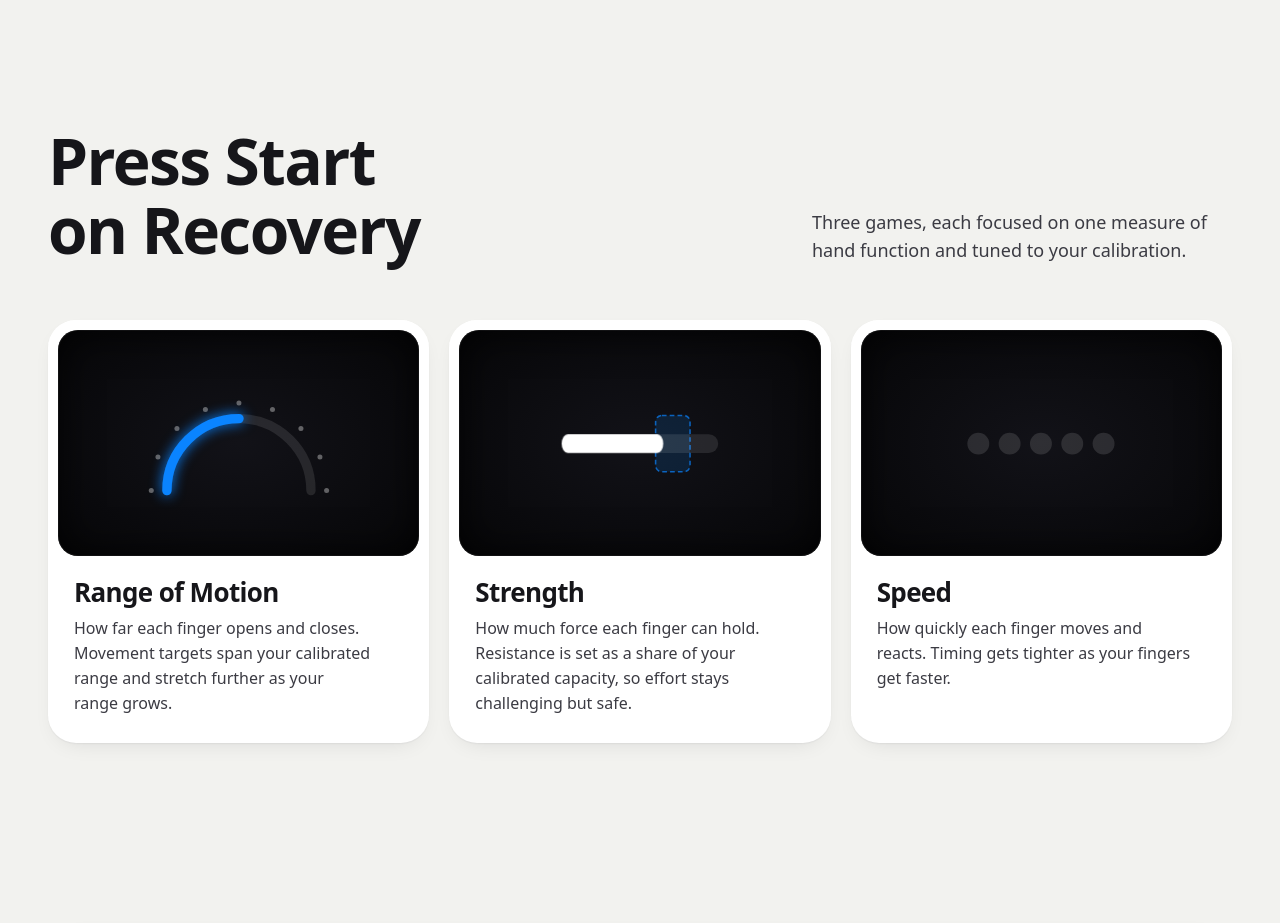
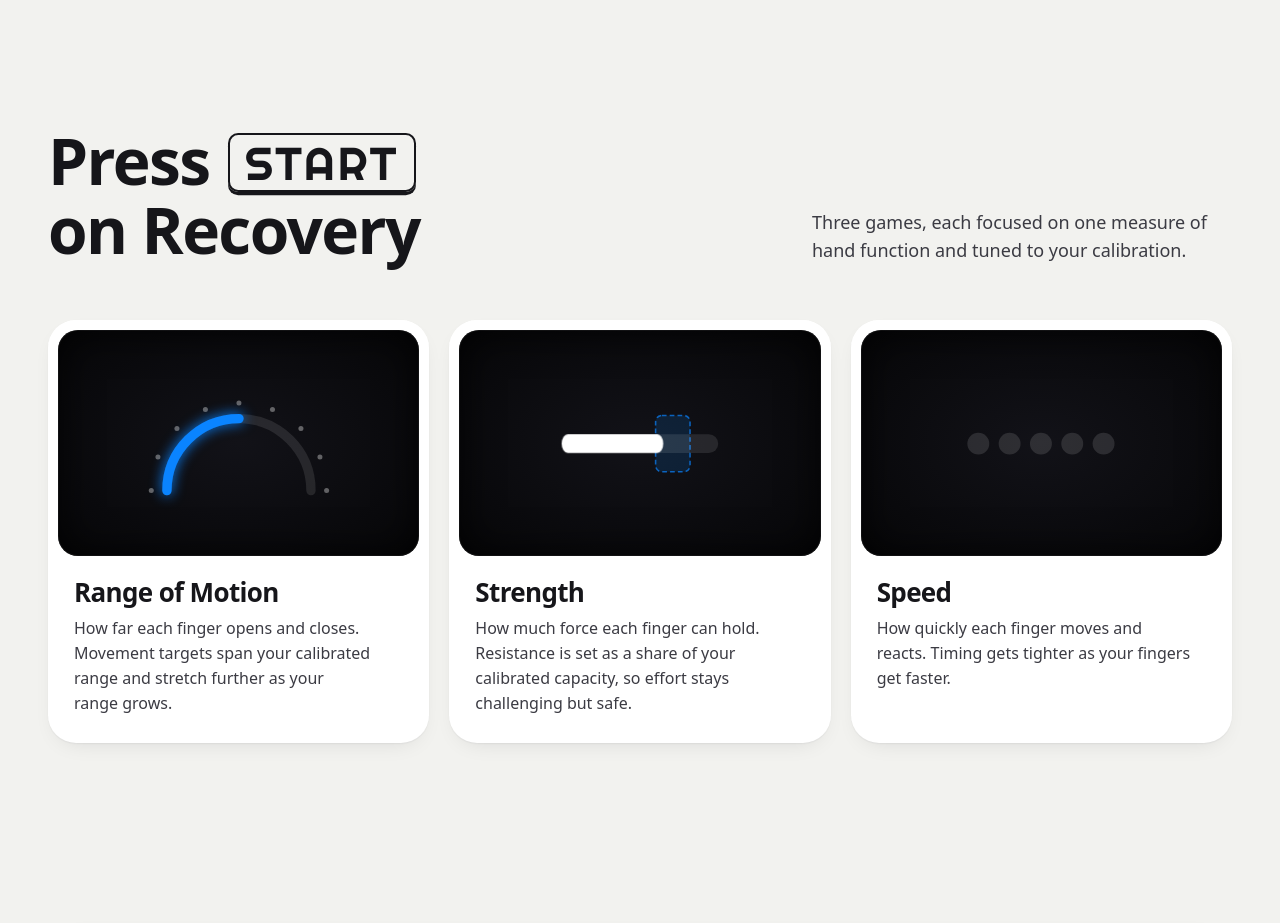
Before and after one commit to ahdmuh/hara, a React (Vite) app in the folder apps/web/: page / in a window 1280 px wide. Shown: the part 3220-4143 px from the top of the page. Built offline with nearby package versions, Linux system fonts and the light colour scheme; a web font is replaced by a local one.

Commit message:
style(web): set start as a console key in the games title (HARA-6)

```diff
--- a/apps/web/src/landing/Games.module.css
+++ b/apps/web/src/landing/Games.module.css
@@ -18,6 +18,33 @@
 {
     max-width: 620px;
     font-size: clamp(36px, 5vw, 64px);
+}
+
+.start
+{
+    display: inline-block;
+    margin: 0 0.08em;
+    padding: 0.12em 0.32em 0.08em;
+    border: 0.06em solid var(--ink);
+    border-radius: 0.22em;
+    font-family: var(--display);
+    font-size: 0.72em;
+    font-weight: 400;
+    letter-spacing: 0.06em;
+    line-height: 1;
+    vertical-align: 0.12em;
+    box-shadow: 0 0.07em 0 var(--ink);
+    transition: transform 0.2s var(--ease), box-shadow 0.2s var(--ease), background-color 0.3s var(--ease), color 0.3s var(--ease);
+    user-select: none;
+    -webkit-user-select: none;
+}
+
+.start:hover
+{
+    transform: translateY(0.05em);
+    box-shadow: 0 0.02em 0 var(--ink);
+    background: var(--ink);
+    color: var(--white);
 }
 
 .head p
--- a/apps/web/src/landing/Games.tsx
+++ b/apps/web/src/landing/Games.tsx
@@ -66,7 +66,13 @@ export default function Games()
         <section className={styles.games} id="games">
             <Reveal className={styles.head} group>
                 <RevealItem as="header">
-                    <h2>Press Start on Recovery</h2>
+                    <h2>
+                        Press
+                        {" "}
+                        <span className={styles.start} aria-label="Start">START</span>
+                        {" "}
+                        on Recovery
+                    </h2>
                 </RevealItem>
                 <RevealItem>
                     <p>Three games, each focused on one measure of hand function and tuned to your calibration.</p>
```
